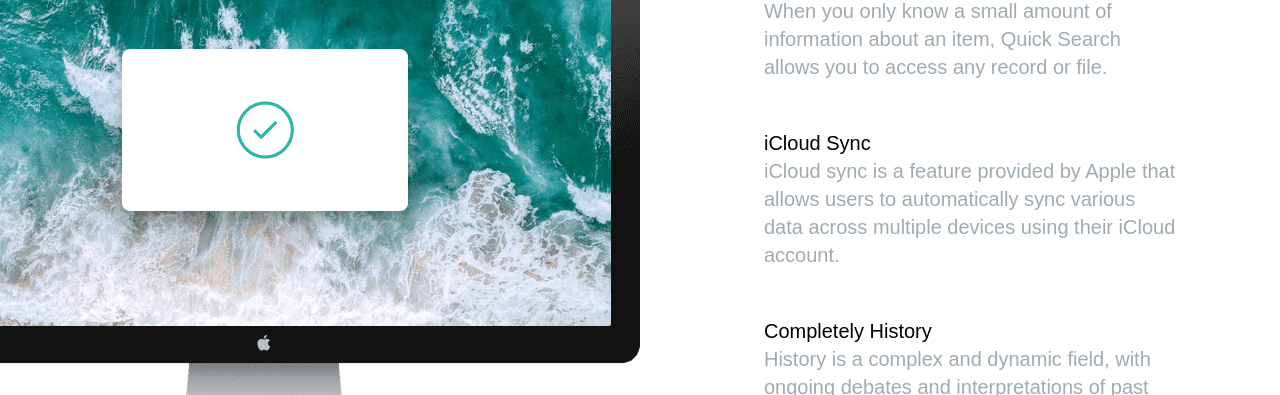
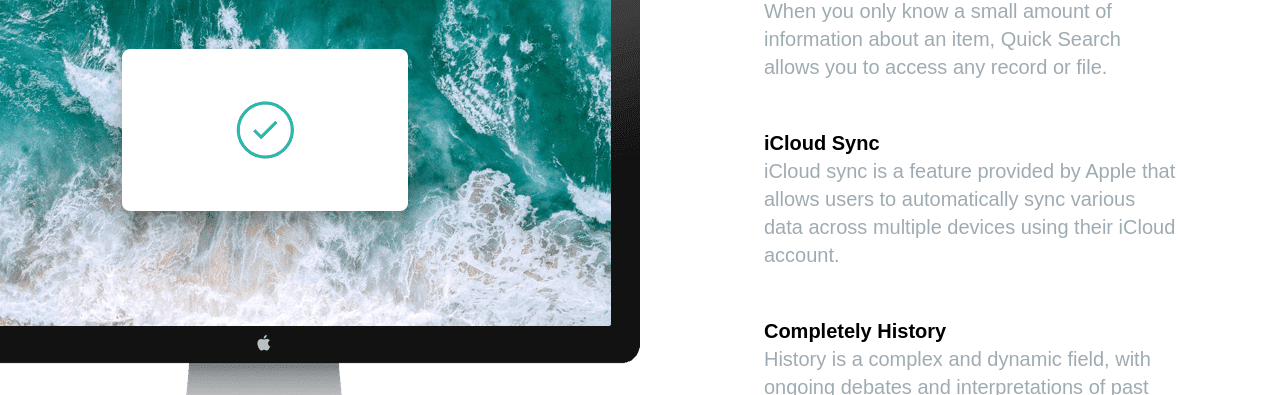
Before and after one commit to MQuiambao/app-midtermm, a plain HTML site: page index.html in a window 1280 px wide. Shown: the part 960-1355 px from the top of the page. Drawn offline with Linux system fonts and the light colour scheme; a web font is replaced by a local one.

Commit message:
Update index.html vv3

```diff
--- a/index.html
+++ b/index.html
@@ -91,14 +91,14 @@
             </div>
             <!-- Item 2 -->
             <div>
-              <p>iCloud Sync</p>
+              <p><b>iCloud Sync</b></p>
               <p class="max-w-md text-grayishBlue">
                 iCloud sync is a feature provided by Apple that allows users to automatically sync various data across multiple devices using their iCloud account.
               </p>
             </div>
             <!-- Item 3 -->
             <div>
-              <p>Completely History</p>
+              <p><b>Completely History</b></p>
               <p class="max-w-md text-grayishBlue">
                 History is a complex and dynamic field, with ongoing debates and interpretations of past events.
                 It is an essential discipline for understanding the complexities of human society and the forces that shape our world.
```
